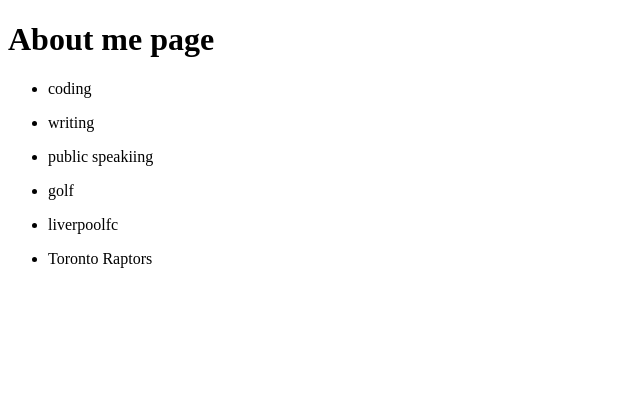
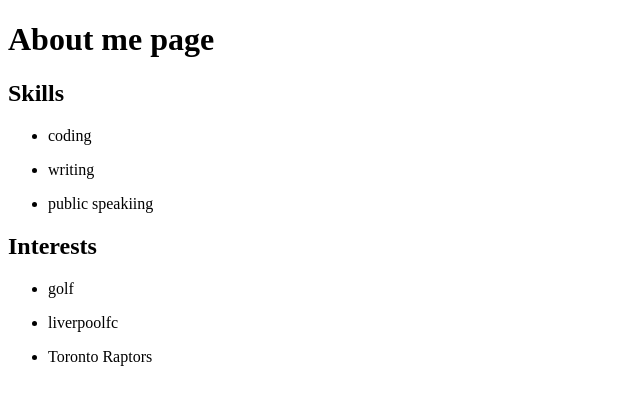
Before and after one commit to vikil94/first_web_app, a Django app: page /about in a window 1280 px wide. Shown: the top 405 px of the page, without its empty margins (0-640 px from the left). Run offline with Django 3.2, Linux system fonts and the light colour scheme.

Commit message:
put in some headers to show where

```diff
--- a/my_first_web_app/templates/about_me.html
+++ b/my_first_web_app/templates/about_me.html
@@ -6,11 +6,13 @@
   </head>
   <body>
     <h1>About me page</h1>
+    <h2>Skills</h2>
     {% for i in skills %}
       <ul>
         <li>{{ i }}</li>
       </ul>
     {% endfor %}
+    <h2>Interests</h2>
     {% for i in interests %}
         <ul>
           <li>{{ i }}</li>
```
